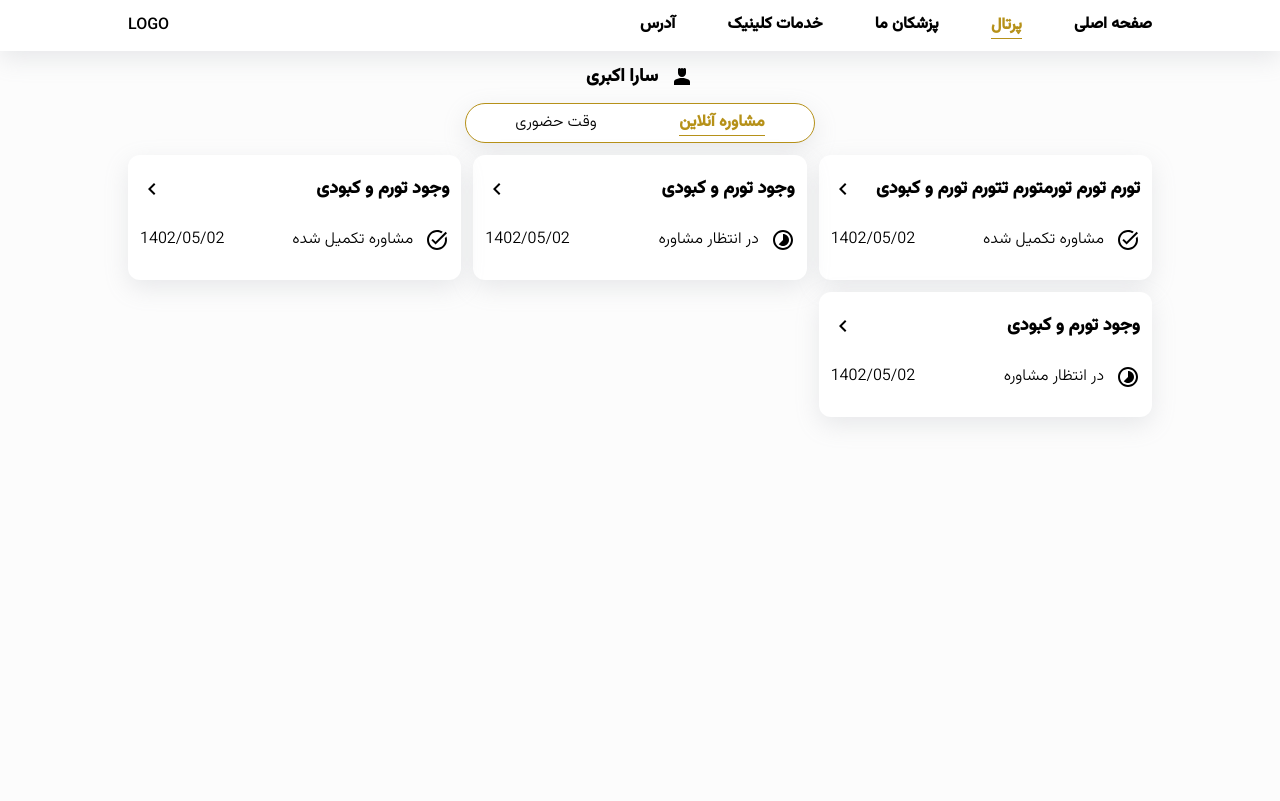
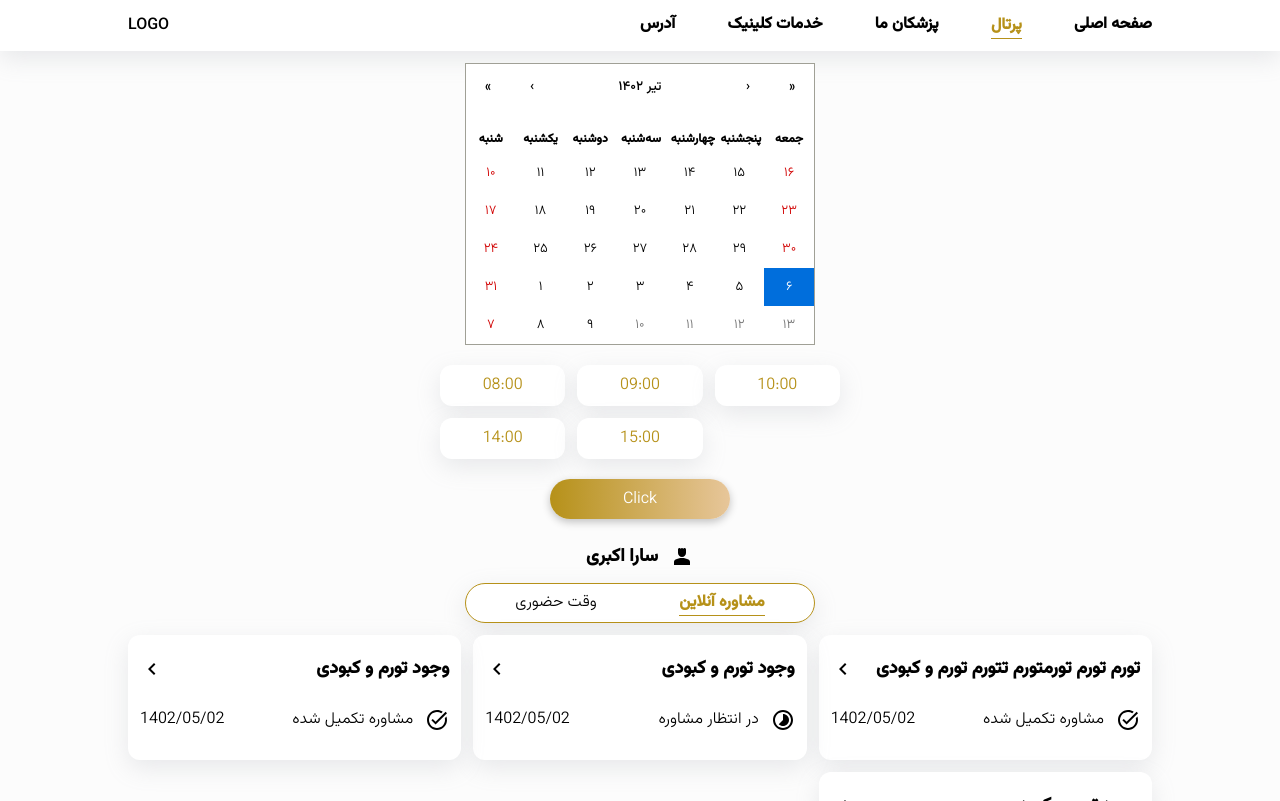
Before and after one commit to solitariusdigital/belleclass, a Next.js app: page /portal in a window 1280 px wide. Built offline with nearby package versions, Linux system fonts and the light colour scheme.

Commit message:
feat: calendar/persian

```diff
--- /dev/null
+++ b/components/DatePicker.js
@@ -0,0 +1,35 @@
+import { useState } from "react";
+import Calendar from "react-calendar";
+import classes from "./DatePicker.module.scss";
+import "react-calendar/dist/Calendar.css";
+
+export default function DatePicker() {
+  const [date, setDate] = useState(new Date());
+  const [time, setTime] = useState();
+
+  const times = ["08:00", "09:00", "10:00", "14:00", "15:00"];
+
+  const datePick = () => {
+    console.log(date, time);
+  };
+  return (
+    <div className={classes.container}>
+      <Calendar
+        onChange={setDate}
+        value={date}
+        locale="fa-IR"
+        calendarType="islamic"
+      />
+      <div className={classes.timeContainer}>
+        {times.map((time, index) => (
+          <p key={index} className={classes.time} onClick={() => setTime(time)}>
+            {time}
+          </p>
+        ))}
+      </div>
+      <button className={classes.button} onClick={() => datePick()}>
+        Click
+      </button>
+    </div>
+  );
+}
--- /dev/null
+++ b/components/DatePicker.module.scss
@@ -0,0 +1,35 @@
+@use "styles/_config.scss" as config;
+@use "styles/_mixins.scss" as mixins;
+
+.container {
+  display: flex;
+  flex-direction: column;
+  align-items: center;
+  width: config.$content-width;
+  margin: 12px auto;
+
+  .timeContainer {
+    display: grid;
+    grid-template-columns: repeat(auto-fill, minmax(30%, 1fr));
+    gap: 12px;
+    text-align: center;
+    margin: 20px 0px;
+    width: 400px;
+
+    @include mixins.mobile {
+      width: 100%;
+    }
+  }
+
+  .time {
+    padding: 8px;
+    background: config.$white;
+    box-shadow: config.$card-shadow;
+    color: config.$gold3;
+    @include mixins.border-radius();
+  }
+
+  .button {
+    @include mixins.button(config.$gold1, config.$gold3, config.$white);
+  }
+}
--- a/package.json
+++ b/package.json
@@ -19,6 +19,7 @@
     "next-pwa": "^5.6.0",
     "next-seo": "^6.1.0",
     "react": "18.2.0",
+    "react-calendar": "^4.6.0",
     "react-dom": "18.2.0",
     "react-secure-storage": "^1.3.0",
     "sass": "^1.64.1"
--- a/pages/doctors/doctors.module.scss
+++ b/pages/doctors/doctors.module.scss
@@ -37,7 +37,7 @@
   .tags {
     display: grid;
     grid-template-columns: repeat(auto-fill, minmax(30%, 1fr));
-    gap: 8px;
+    gap: 12px;
     text-align: center;
     margin-bottom: 12px;
 
--- a/pages/portal/index.js
+++ b/pages/portal/index.js
@@ -11,6 +11,7 @@ import HealthAndSafetyIcon from "@mui/icons-material/HealthAndSafety";
 import LocalPoliceIcon from "@mui/icons-material/LocalPolice";
 import KeyboardArrowLeftIcon from "@mui/icons-material/KeyboardArrowLeft";
 import ArrowBackIosIcon from "@mui/icons-material/ArrowBackIos";
+import DatePicker from "@/components/DatePicker";
 
 export default function Portal() {
   const { userLogIn, setUserLogin } = useContext(StateContext);
@@ -87,6 +88,7 @@ export default function Portal() {
 
   return (
     <div className={classes.container}>
+      <DatePicker />
       {userLogIn && (
         <div className={classes.headerHero}>
           <p>سارا اکبری</p>
--- a/styles/globals.scss
+++ b/styles/globals.scss
@@ -15,6 +15,10 @@ body {
 
 a {
   color: inherit;
+  text-decoration: none;
+}
+
+abbr[title] {
   text-decoration: none;
 }
 
```
Also changed, not shown: 1 other file (tests, documents, lock files or other folders).
